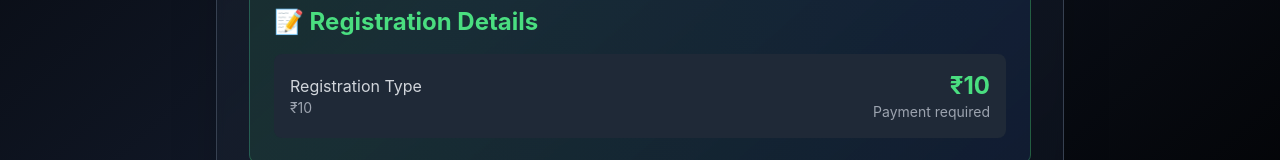
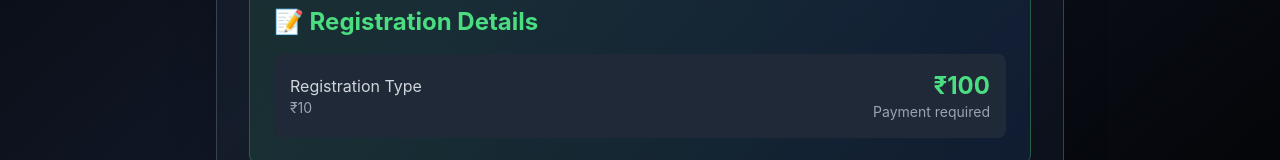
Before and after one commit to niravkagathara/razorpay_intigration_project_frontend, a React (Create React App) app: page /register in a window 1280 px wide. Shown: the part 712-872 px from the top of the page. Built offline with nearby package versions, Linux system fonts and the light colour scheme.

Commit message:
Update RegistrationForm.jsx

```diff
--- a/src/components/RegistrationForm.jsx
+++ b/src/components/RegistrationForm.jsx
@@ -68,7 +68,7 @@
           leaderName: form.leaderName,
           leaderEmail: form.leaderEmail,
           mobileNumber: form.mobile,
-          amount: 10,
+          amount: 100,
         };
 
         // 3. Create payment order
@@ -282,7 +282,7 @@
                     <p className="text-sm text-gray-400">₹10</p>
                 </div>
                 <div className="text-right">
-                  <p className="text-2xl font-bold text-green-400"> ₹10</p>
+                  <p className="text-2xl font-bold text-green-400"> ₹100</p>
                   <p className="text-sm text-gray-400">Payment required</p>
                 </div>
               </div>
```
